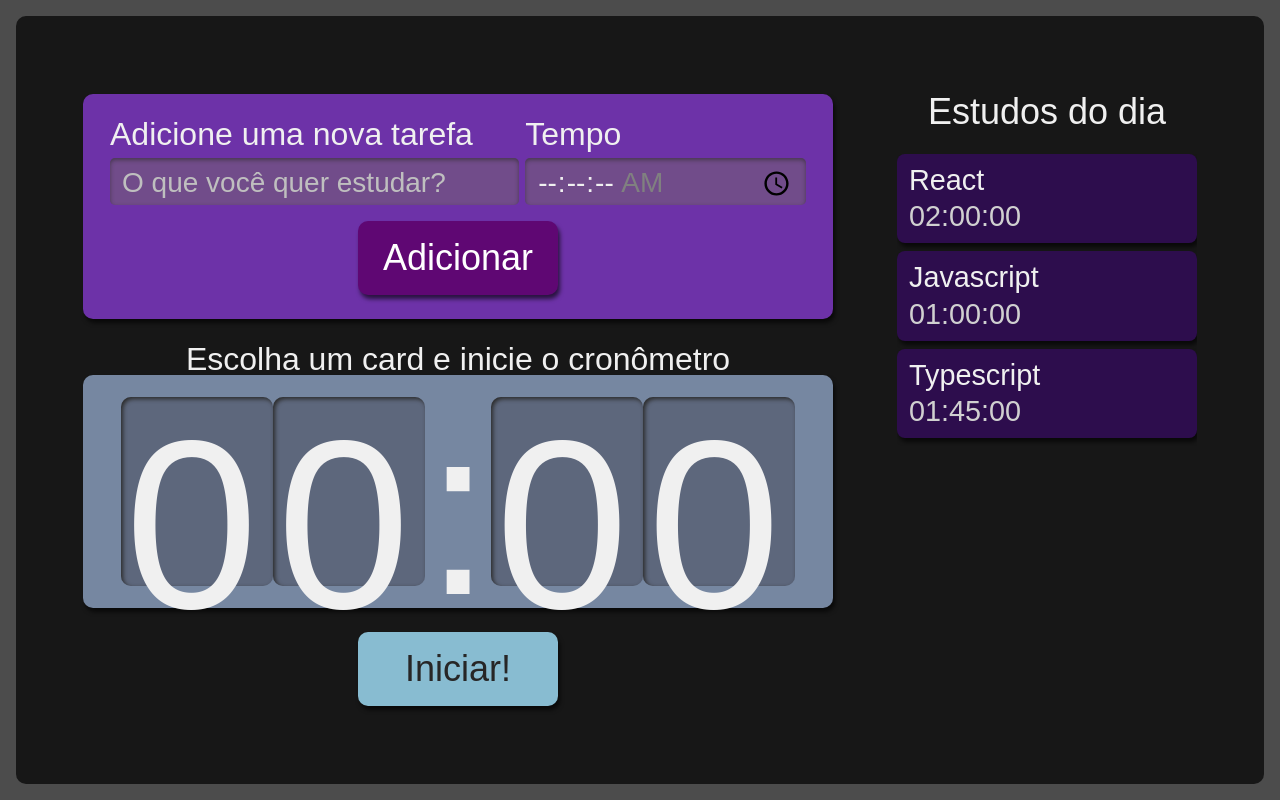
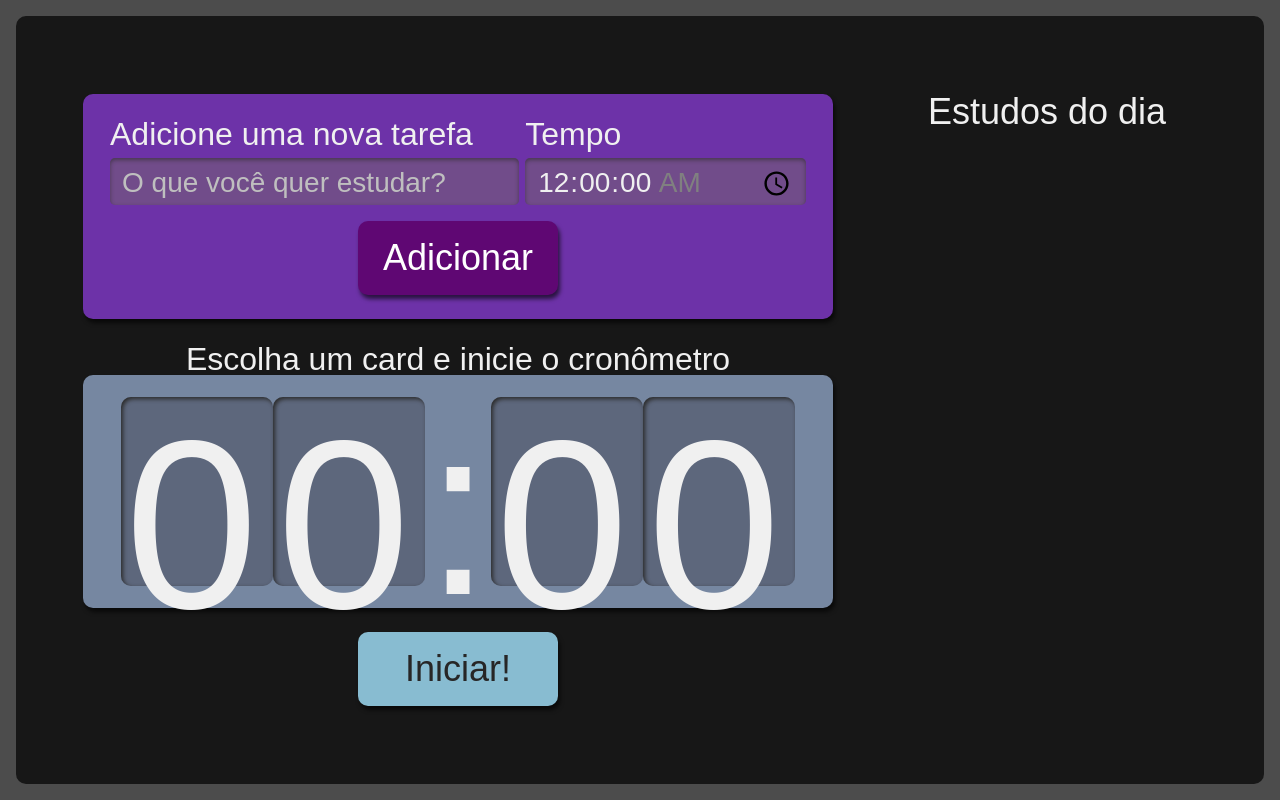
Before and after one commit to danielle-sousa/alura-studies, a React (Create React App) app in the folder alura-studies/: page / in a window 1280 px wide. Built offline with nearby package versions, Linux system fonts and the light colour scheme.

Commit message:
adicionando controle de formulario

```diff
--- a/alura-studies/src/App.tsx
+++ b/alura-studies/src/App.tsx
@@ -1,15 +1,18 @@
-import React from 'react';
+import React, { useState } from 'react';
 import Form from './components/form';
 import List from './components/list';
 import style from './App.module.scss';
 import StopWatch from './components/stopwatch';
+import { ITasks } from './types/ITask';
 
 function App() {
+  const [tasks, setTasks] = useState<ITasks[] | []>([]);
+
   return (
     <div className={style.AppStyle}>
-     <Form />
+     <Form setTasks={setTasks} />
 
-     <List />
+     <List tasks={tasks} />
 
      <StopWatch />
     </div>
--- a/alura-studies/src/components/button/index.tsx
+++ b/alura-studies/src/components/button/index.tsx
@@ -1,10 +1,13 @@
 import React from "react";
 import style from './Button.module.scss';
 
-class Button extends React.Component {
+class Button extends React.Component<{
+    type?: "button" | "submit" | "reset" | undefined
+}> {
     render() {
+        const { type = 'button' } = this.props;
         return (
-            <button className={style.button}>{this.props.children}</button>
+            <button type={type} className={style.button}>{this.props.children}</button>
         )
     }
 }
--- a/alura-studies/src/components/form/index.tsx
+++ b/alura-studies/src/components/form/index.tsx
@@ -1,22 +1,37 @@
 import React from "react";
+import { ITasks } from "../../types/ITask";
 import Button from "../button";
 import style from './Form.module.scss';
 
-class Form extends React.Component {
+class Form extends React.Component<{
+    setTasks: React.Dispatch<React.SetStateAction<ITasks[]>>
+}> {
+    state = {
+        task: '',
+        time: '00:00'
+    }
+
+    addTask(event: React.FormEvent<HTMLFormElement>) {
+        event.preventDefault();
+        this.props.setTasks(tasksOld => [...tasksOld, {...this.state}]);
+    }
+
     render() {
         return (
-            <form className={style.newTask}>
+            <form className={style.newTask} onSubmit={this.addTask.bind(this)}>
                 <div className={style.inputContainer}>
                     <label htmlFor="task">Adicione uma nova tarefa</label>
-                    <input type="text" name="task" id="task" placeholder="O que você quer estudar?" required></input>
+                    <input type="text" name="task" id="task"
+                    value={this.state.task}
+                    onChange={event => this.setState({...this.state, task: event.target.value})} placeholder="O que você quer estudar?" required></input>
                 </div>
 
                 <div className={style.inputContainer}>
                     <label htmlFor="time">Tempo</label>
-                    <input type="time" step="1" name="time" id="time" min="00:00:00" max="01:30:00" required ></input>
+                    <input type="time" step="1" name="time" id="time" min="00:00:00" max="01:30:00" value={this.state.time} onChange={event => this.setState({...this.state, time: event.target.value })} required ></input>
                 </div>
 
-                <Button>
+                <Button type="submit">
                     Adicionar
                 </Button>
 
--- a/alura-studies/src/components/list/index.tsx
+++ b/alura-studies/src/components/list/index.tsx
@@ -1,30 +1,11 @@
-import React, { useState } from "react";
+import { ITasks } from '../../types/ITask';
 import style from './List.module.scss'
 
-function List() {
-
-    const [tasks, setTasks] = useState([{
-        task: 'React',
-        time: '02:00:00'
-    },
-    {
-        task: 'Javascript',
-        time: '01:00:00'
-    },
-    {
-        task: 'Typescript',
-        time: '01:45:00'
-    }]);
-
+function List({ tasks }: { tasks: ITasks[]}) {
 
     return (
         <aside className={style.taskList}>
-            <h2 onClick={() => {
-                setTasks([...tasks, {
-                    task: 'Estudar estado',
-                    time: '00:50:00'
-                }])
-            }}>Estudos do dia</h2>
+            <h2>Estudos do dia</h2>
 
             <ul>
                 {tasks.map((task, index) => (
--- /dev/null
+++ b/alura-studies/src/types/ITask.ts
@@ -0,0 +1,4 @@
+export interface ITasks {
+    task: string,
+    time: string
+}
```
